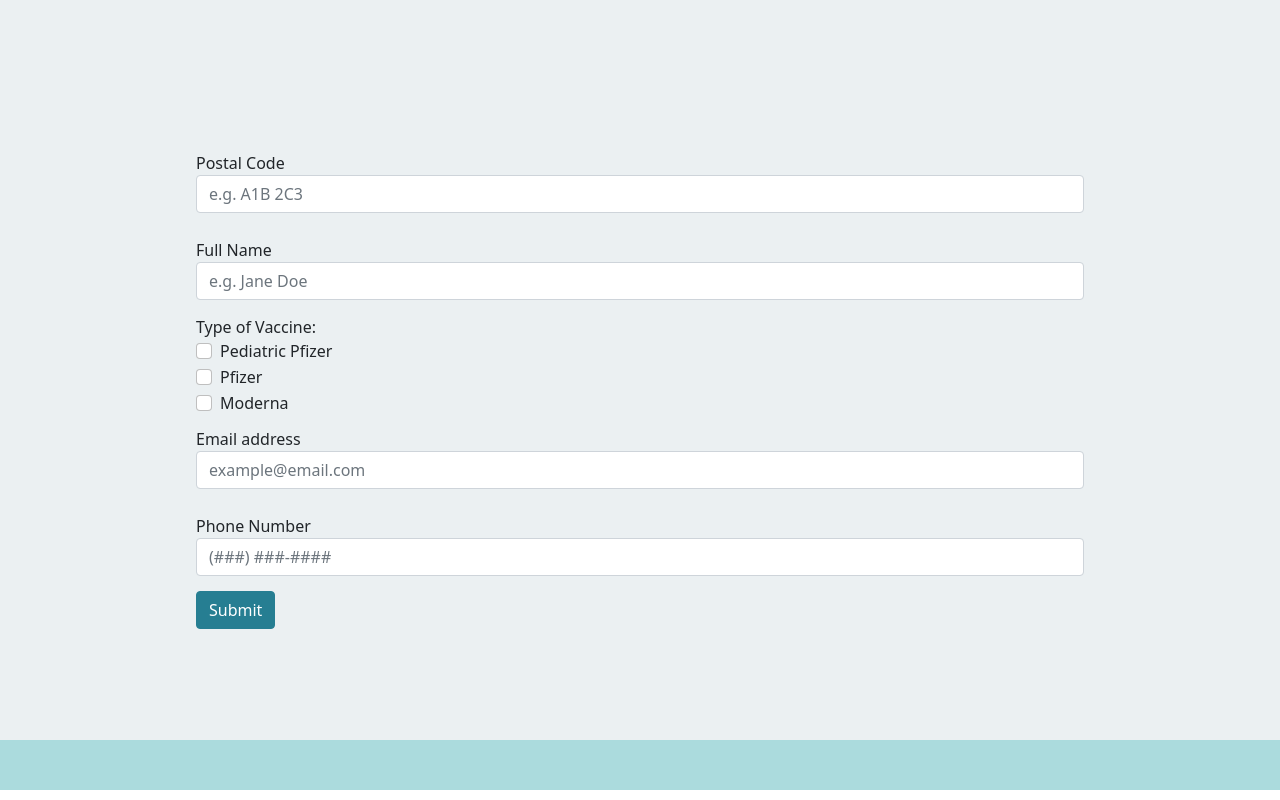
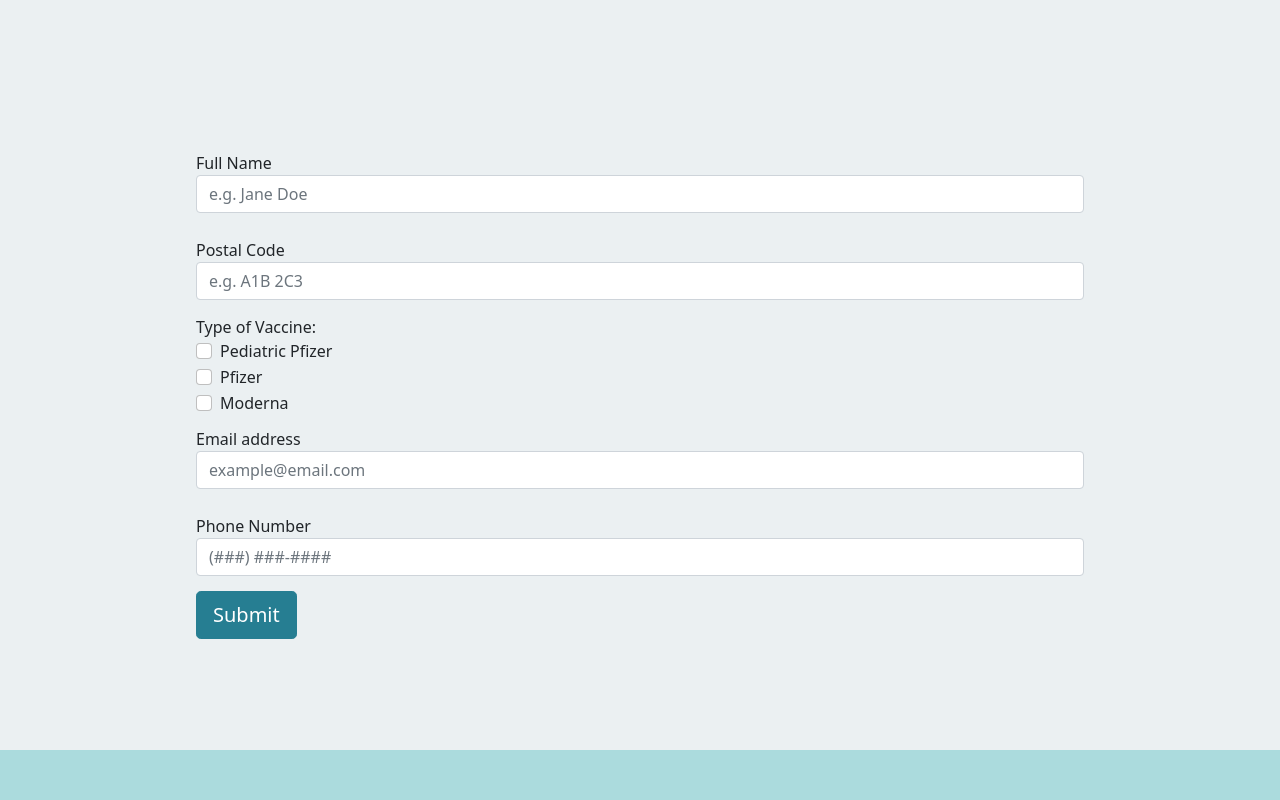
Before and after one commit to jocelynxu88/vaxalert, a React (Create React App) app: page / in a window 1280 px wide. Shown: the part 784-1584 px from the top of the page. Built offline with nearby package versions, Linux system fonts and the light colour scheme.

Commit message:
test events

```diff
--- a/src/components/Footer.js
+++ b/src/components/Footer.js
@@ -7,7 +7,7 @@ const Footer = () => {
 
     return (
         <footer>
-            <div class = 'Footer'>
+            <div className = 'Footer'>
                 {/* <p> Footer </p>  */}
             </div>
 
--- a/src/components/Form.js
+++ b/src/components/Form.js
@@ -41,94 +41,70 @@ import './Form.css';
 //   export default EntryForm;
 
 function EntryForm() {
-    const [inputs, setInputs] = useState({});
+    const [user, setUser] = useState({
+        name: "", postalcode: "", pedpfizer: false, pfizer: false, moderna: false, email: "", phone:""
+    });
 
-    const handleChange = (event) => {
-      const name = event.target.name;
-      const value = event.target.value;
-      setInputs(values => ({...values, [name]: value}))
-    }
+    // const handleChange = (event) => {
+    //   const name = event.target.name;
+    //   const value = event.target.value;
+    //   setUser(values => ({...values, [name]: value}))
+    // }
+    function handleChange(event){
+          const{name,value} = event.target;
+
+          setUser(prevInput =>{
+              return{
+                  ...prevInput,
+                  [name]:value
+              }
+
+          })
+        }
+
 
     const handleSubmit = (event) => {
       event.preventDefault();
-      alert("submitted");
+      console.log(user);
     }
 
     return (
       <form onSubmit={handleSubmit}>
-        {/* <div class="form-group">
-            <label for="location">Location</label>
-            <select class="form-control" id="location">
-            <option>Select...</option>
-            <option>Ottawa</option>
-            <option>Owen Sound</option>
-            <option>London</option>
-            <option>Hamilton</option>
-        </select>
-        </div> */}
-        <div class="form-group">
-             <label for="postalcode">Postal Code</label>
-             <input type="text" class="form-control" id="postalcode" placeholder="e.g. A1B 2C3" />
+
+        <div className="form-group">
+             <label >Full Name</label>
+             <input onChange={handleChange} name="name" value={user.name} type="text" className="form-control" id="fullname" placeholder="e.g. Jane Doe" />
         </div>
-        <div class="form-group">
-             <label for="fullname">Full Name</label>
-             <input type="text" class="form-control" id="fullname" placeholder="e.g. Jane Doe" />
+        <div className="form-group">
+             <label>Postal Code</label>
+             <input onChange={handleChange} name="postalcode" value={user.postalcode} type="text" className="form-control" id="postalcode" placeholder="e.g. A1B 2C3"  />
         </div>
 
             <label> Type of Vaccine:
-                <div class="form-check">
-                <input class="form-check-input" type="checkbox" id="vaccine1" value="PEDPFIZER" />
-                <label class="form-check-label" for="vaccine1">Pediatric Pfizer</label>
+                <div className="form-check">
+                <input onChange={handleChange} name="pedpfizer"value={user.pedpfizer} className="form-check-input" type="checkbox" id="vaccine1" value={true} />
+                <label className="form-check-label" >Pediatric Pfizer</label>
                 </div>
-                <div class="form-check">
-                <input class="form-check-input" type="checkbox" id="vaccine2" value="PFIZER" />
-                <label class="form-check-label" for="vaccine2">Pfizer</label>
+                <div className="form-check">
+                <input onChange={handleChange} name="pfizer"value={user.pfizer} className="form-check-input" type="checkbox" id="vaccine2" value={true}/>
+                <label className="form-check-label" >Pfizer</label>
                 </div>
-                <div class="form-check">
-                <input class="form-check-input" type="checkbox" id="vaccine3" value="MODERNA" />
-                <label class="form-check-label" for="vaccine3">Moderna</label>
+                <div className="form-check">
+                <input onChange={handleChange} name="moderna"value={user.moderna} className="form-check-input" type="checkbox" id="vaccine3" value={true} />
+                <label className="form-check-label" >Moderna</label>
                 </div>
             </label>
-            <div class="form-group">
-    <label for="email">Email address</label>
-    <input type="email" class="form-control" id="email" aria-describedby="emailHelp" placeholder="example@email.com"/>
+            <div className="form-group">
+    <label >Email address</label>
+    <input onChange={handleChange} name="email"value={user.email} type="email" className="form-control" id="email" aria-describedby="emailHelp" placeholder="example@email.com"/>
 
   </div>
 
-
-        {/* <div>
-
-        <label>Type of Vaccine:
-            <div>
-                <label>Pediatric Pfizer
-                    <input name="vaccine" type="checkbox" value="PFIZER"/>
-                </label>
-                <label>Pfizer
-                    <input name="vaccine" type="checkbox" value="PFIZER"/>
-                </label>
-                <label>Moderna
-                    <input name="vaccine" type="checkbox" value="MOERNA"/>
-                </label>
-            </div>
-        </label>
-        </div> */}
-        {/* <div>
-            <label>Email:
-                <input name="email" type="email" placeholder="example@email.com" required />
-
-            </label>
-        </div> */}
-        {/* <div class="form-group">
-            <label>Phone Number:
-                <input  name="phone" type="tel" placeholder="(###)###-####" required />
-
-            </label>
-        </div> */}
-        <div class="form-group">
-             <label for="phone">Phone Number</label>
-             <input type="tel" class="form-control" id="phone" placeholder="(###) ###-####" required/>
+        <div className="form-group">
+             <label >Phone Number</label>
+             <input onChange={handleChange}name="phone" value={user.phone} type="tel" className="form-control" id="phone" placeholder="(###) ###-####" required/>
         </div>
-        <Button type="submit" className="custom-btn" >
+        <Button onClick={handleSubmit} type="submit" className="custom-btn btn-lg" >
             Submit
         </Button>{' '}
       </form>
```
